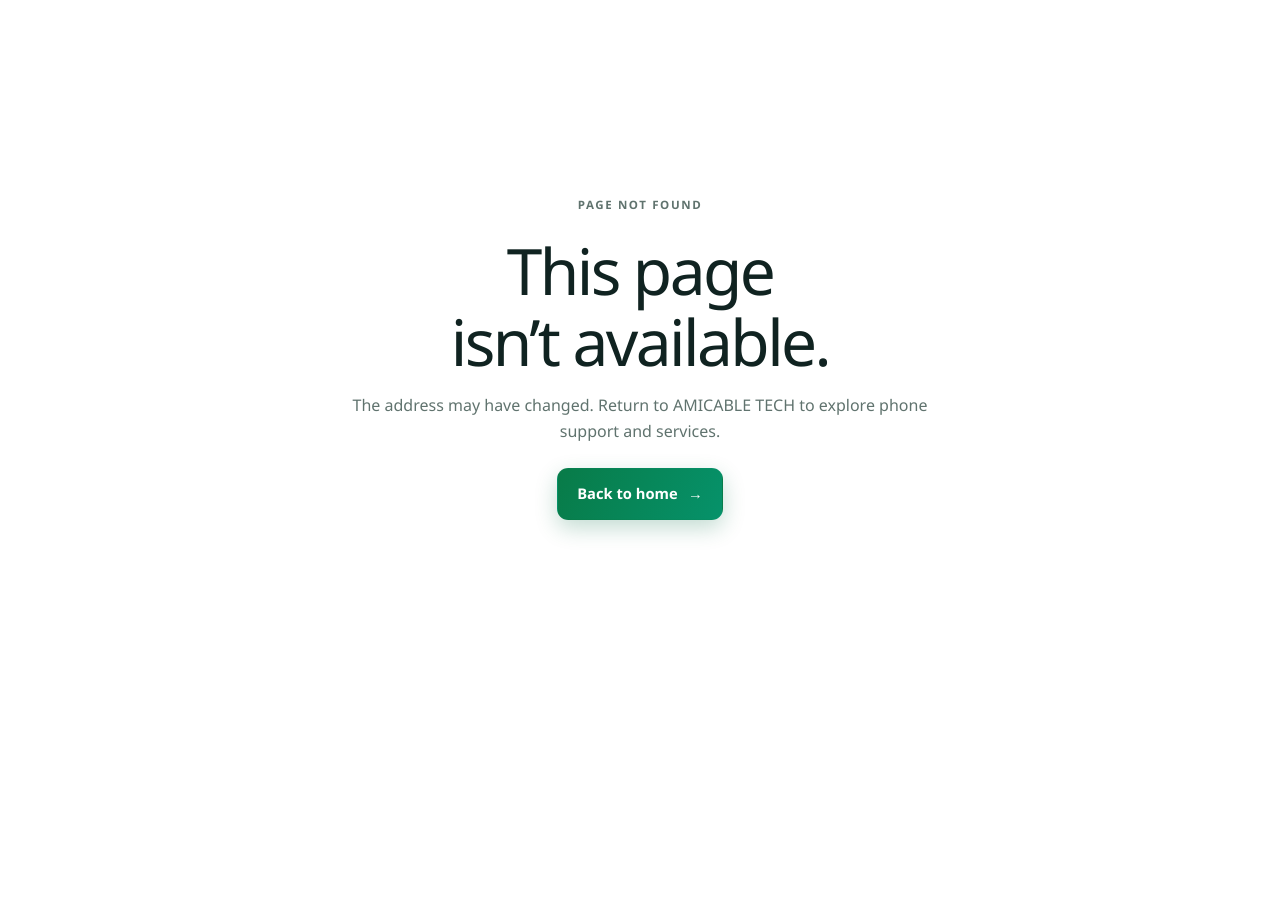
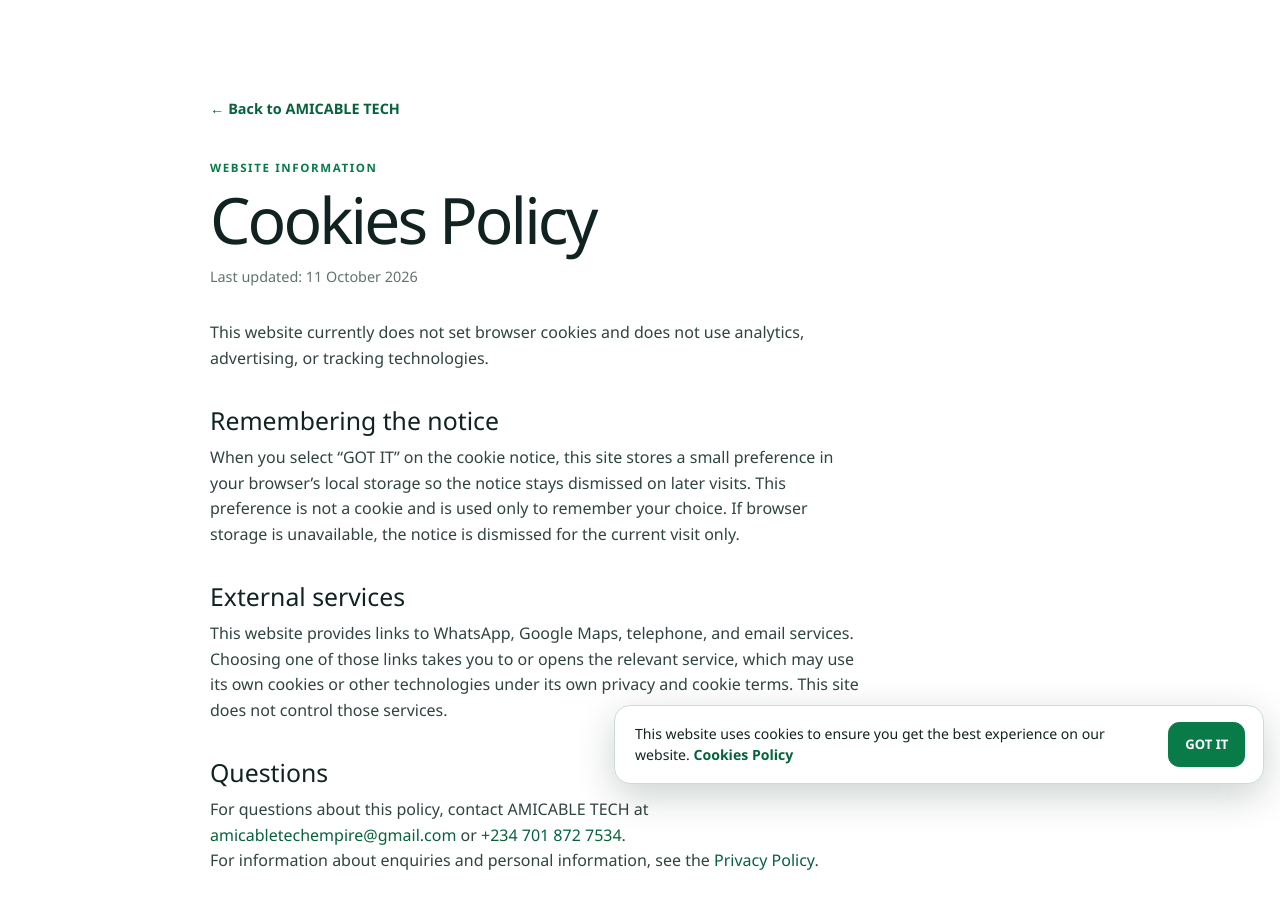
Before and after one commit to christat233/amicabletech, a Next.js app: page /cookies-policy in a window 1280 px wide. Before the commit this address had no page. Shown: the top 908 px of the page. Before the commit the page ends 800 px from the top, so only its background shows below. Built offline with nearby package versions, Linux system fonts and the light colour scheme.

Commit message:
Finalize Amicable Tech website preview

```diff
--- /dev/null
+++ b/src/app/cookie-consent.tsx
@@ -0,0 +1,51 @@
+"use client";
+
+import Link from "next/link";
+import { useSyncExternalStore } from "react";
+
+const consentKey = "amicable-tech-cookie-notice-accepted";
+const consentChangeEvent = "amicable-tech-consent-change";
+
+function subscribeToConsent(onChange: () => void) {
+  window.addEventListener(consentChangeEvent, onChange);
+  return () => window.removeEventListener(consentChangeEvent, onChange);
+}
+
+function getConsentSnapshot() {
+  try {
+    return window.localStorage.getItem(consentKey) !== "yes";
+  } catch {
+    return true;
+  }
+}
+
+function getServerSnapshot() {
+  return false;
+}
+
+export default function CookieConsent() {
+  const visible = useSyncExternalStore(subscribeToConsent, getConsentSnapshot, getServerSnapshot);
+
+  function acceptNotice() {
+    try {
+      window.localStorage.setItem(consentKey, "yes");
+    } catch {
+      // Dismiss for this visit when browser storage is unavailable.
+    }
+    window.dispatchEvent(new Event(consentChangeEvent));
+  }
+
+  if (!visible) return null;
+
+  return (
+    <aside className="cookie-notice" aria-label="Cookie notice">
+      <p>
+        This website uses cookies to ensure you get the best experience on our website. {" "}
+        <Link href="/cookies-policy">Cookies Policy</Link>
+      </p>
+      <button type="button" onClick={acceptNotice}>
+        GOT IT
+      </button>
+    </aside>
+  );
+}
--- /dev/null
+++ b/src/app/cookies-policy/page.tsx
@@ -0,0 +1,29 @@
+import type { Metadata } from "next";
+import Link from "next/link";
+
+export const metadata: Metadata = {
+  title: "Cookies Policy",
+  description: "How AMICABLE TECH uses cookies and browser storage on this website.",
+};
+
+export default function CookiesPolicyPage() {
+  return (
+    <main className="policy-page section-wrap">
+      <Link className="policy-back" href="/">← Back to AMICABLE TECH</Link>
+      <p className="eyebrow">Website information</p>
+      <h1>Cookies Policy</h1>
+      <p className="policy-updated">Last updated: 11 October 2026</p>
+      <p>This website currently does not set browser cookies and does not use analytics, advertising, or tracking technologies.</p>
+
+      <h2>Remembering the notice</h2>
+      <p>When you select “GOT IT” on the cookie notice, this site stores a small preference in your browser’s local storage so the notice stays dismissed on later visits. This preference is not a cookie and is used only to remember your choice. If browser storage is unavailable, the notice is dismissed for the current visit only.</p>
+
+      <h2>External services</h2>
+      <p>This website provides links to WhatsApp, Google Maps, telephone, and email services. Choosing one of those links takes you to or opens the relevant service, which may use its own cookies or other technologies under its own privacy and cookie terms. This site does not control those services.</p>
+
+      <h2>Questions</h2>
+      <p>For questions about this policy, contact AMICABLE TECH at <a href="mailto:amicabletechempire@gmail.com">amicabletechempire@gmail.com</a> or <a href="tel:+2347018727534">+234 701 872 7534</a>.</p>
+      <p>For information about enquiries and personal information, see the <Link href="/privacy-policy">Privacy Policy</Link>.</p>
+    </main>
+  );
+}
--- a/src/app/globals.css
+++ b/src/app/globals.css
@@ -112,12 +112,11 @@
 .service-card:nth-child(3n)::before { background: linear-gradient(90deg, #6681d5, #a38bdf, transparent); }
 .service-card:hover { transform: translateY(-4px); border-color: #b8d5ca; box-shadow: var(--shadow-card); }
 .service-card:hover::before { width: 7rem; opacity: 1; }
-.service-card-top { display: flex; align-items: center; justify-content: space-between; margin-bottom: 1.25rem; }
+.service-card-top { display: flex; align-items: center; margin-bottom: 1.25rem; }
 .service-icon { display: grid; width: 44px; height: 44px; place-items: center; border: 1px solid #cce6dc; border-radius: var(--radius-icon); background: linear-gradient(145deg, #e9f8f1, #e5f0f8); color: #087b65; }
 .service-card:nth-child(3n + 2) .service-icon { border-color: #d5e0f5; background: linear-gradient(145deg, #edf2ff, #e8f6fa); color: #526fbd; }
 .service-card:nth-child(3n) .service-icon { border-color: #e0daf1; background: linear-gradient(145deg, #f0edfb, #e9f4f7); color: #7262ab; }
 .service-icon svg { width: 22px; height: 22px; }
-.service-number { color: #738780; font-size: .7rem; font-weight: 760; letter-spacing: .12em; }
 .service-card h3 { max-width: 20ch; margin-bottom: .65rem; font-size: clamp(1.03rem, 1.35vw, 1.2rem); font-weight: 740; letter-spacing: -.025em; line-height: 1.25; }
 .service-card p { max-width: 45ch; margin-bottom: 1.15rem; color: var(--muted); font-size: .88rem; line-height: 1.6; }
 .text-link { display: inline-flex; width: fit-content; max-width: 100%; min-height: 44px; align-items: center; gap: .45rem; margin-top: auto; align-self: flex-start; color: var(--brand); font-size: .83rem; font-weight: 750; text-decoration: none; }
@@ -132,12 +131,16 @@
 .process-intro h2, .contact-copy h2 { margin-bottom: 1.1rem; color: #fff; font-size: clamp(2.3rem, 4vw, 3.7rem); font-weight: 760; letter-spacing: -.05em; line-height: 1.04; }
 .process-intro > p:not(.eyebrow), .contact-copy > p:not(.eyebrow):not(.contact-note) { margin-bottom: 1.5rem; color: #c5d8d4; }
 .steps-list { border-top: 1px solid rgb(255 255 255 / 20%); }
-.step { display: grid; grid-template-columns: 32px 1fr 32px; align-items: start; gap: 1rem; padding: 1.3rem 0; border-bottom: 1px solid rgb(255 255 255 / 20%); }
+.step { display: grid; grid-template-columns: 32px minmax(0, 1fr); align-items: start; gap: 1rem; padding: 1.3rem 0; border-bottom: 1px solid rgb(255 255 255 / 20%); }
 .step-number { padding-top: .2rem; color: #87dabe; font-size: .73rem; font-weight: 750; }
 .step h3 { margin-bottom: .35rem; color: #fff; font-size: 1rem; font-weight: 740; }
 .step p { margin-bottom: 0; color: #c5d8d4; font-size: .86rem; }
-.step-arrow { display: grid; width: 30px; height: 30px; place-items: center; border: 1px solid rgb(255 255 255 / 35%); border-radius: 50%; color: #a8e5cf; }
-.step-arrow svg { width: 15px; height: 15px; }
+
+.cookie-notice { position: fixed; z-index: 9; right: max(1rem, env(safe-area-inset-right)); bottom: max(1rem, env(safe-area-inset-bottom)); display: flex; width: min(650px, calc(100vw - 2rem)); align-items: center; justify-content: space-between; gap: 1.25rem; padding: 1rem 1.1rem 1rem 1.25rem; border: 1px solid #c9ddd4; border-radius: var(--radius-card); background: #fff; box-shadow: 0 12px 38px rgb(7 28 26 / 20%); color: var(--ink); }
+.cookie-notice p { margin: 0; font-size: .88rem; line-height: 1.5; }
+.cookie-notice a { color: var(--brand-strong); font-weight: 700; }
+.cookie-notice button { min-height: 44px; flex: 0 0 auto; padding: .7rem 1rem; border: 1px solid var(--brand); border-radius: var(--radius-control); background: var(--brand); color: #fff; font: inherit; font-size: .82rem; font-weight: 760; cursor: pointer; }
+.cookie-notice button:hover { border-color: var(--brand-strong); background: var(--brand-strong); }
 
 .faq-section { display: grid; grid-template-columns: .72fr 1.28fr; gap: clamp(3rem, 7vw, 6.5rem); padding-block: var(--section-space); }
 .faq-heading h2 { margin-bottom: 1rem; }
@@ -271,6 +274,9 @@
   .art-chip { min-height: 42px; gap: .4rem; padding-inline: .55rem; font-size: .7rem; }
   .contact-detail { grid-template-columns: 1fr; gap: .2rem; }
   .footer-legal span { display: block; margin: .2rem 0 0; }
+  .cookie-notice { right: max(.5rem, env(safe-area-inset-right)); bottom: max(.5rem, env(safe-area-inset-bottom)); width: calc(100vw - 1rem); align-items: flex-start; gap: .75rem; padding: .85rem; }
+  .cookie-notice p { font-size: .8rem; }
+  .cookie-notice button { padding-inline: .8rem; }
 }
 @media (prefers-reduced-motion: reduce) {
   *, *::before, *::after { scroll-behavior: auto !important; animation-duration: .01ms !important; animation-iteration-count: 1 !important; transition-duration: .01ms !important; }
--- a/src/app/layout.tsx
+++ b/src/app/layout.tsx
@@ -1,5 +1,6 @@
 import type { Metadata, Viewport } from "next";
 import type { ReactNode } from "react";
+import CookieConsent from "./cookie-consent";
 import "./globals.css";
 
 export const metadata: Metadata = {
@@ -41,7 +42,7 @@
 export default function RootLayout({ children }: Readonly<{ children: ReactNode }>) {
   return (
     <html lang="en">
-      <body>{children}</body>
+      <body>{children}<CookieConsent /></body>
     </html>
   );
 }
--- a/src/app/page.tsx
+++ b/src/app/page.tsx
@@ -6,7 +6,6 @@
 
 const services = [
   {
-    number: "01",
     icon: "repair",
     title: "Phone Repairs & Maintenance",
     description:
@@ -15,7 +14,6 @@
       "Hello Amicable Tech, I’m enquiring about phone repairs or maintenance. I can share my phone model and describe the issue. Please let me know what service may be suitable.",
   },
   {
-    number: "02",
     icon: "software",
     title: "Phone Software Solutions",
     description:
@@ -24,7 +22,6 @@
       "Hello Amicable Tech, I’m enquiring about phone software support. I can share my phone model and explain the software issue. Please let me know what details you need.",
   },
   {
-    number: "03",
     icon: "remote",
     title: "Remote Unlocking",
     description:
@@ -33,7 +30,6 @@
       "Hello Amicable Tech, I’m enquiring about remote unlocking. I can share my phone model and lock details. Please assess whether it is eligible.",
   },
   {
-    number: "04",
     icon: "network",
     title: "SIM & Network Unlocking",
     description:
@@ -42,13 +38,20 @@
       "Hello Amicable Tech, I’m enquiring about SIM or network unlocking. I can share my phone model, carrier if known, and lock details. Please check eligibility.",
   },
   {
-    number: "05",
     icon: "technical",
     title: "Phone Diagnostics & Support",
     description:
       "Get help understanding a phone fault and the support options that may suit your device.",
     message:
       "Hello Amicable Tech, I’m enquiring about phone diagnostics and support. I can share my phone model and describe the issue. Please let me know what information you need to assess it.",
+  },
+  {
+    icon: "activation",
+    title: "Box/Dongle Activation or Renewal",
+    description:
+      "Ask about activating or renewing a phone service box or dongle. Share the product name so we can review your options.",
+    message:
+      "Hello Amicable Tech, I’m enquiring about Box/Dongle Activation or Renewal. I can share the product name and activation or renewal details. Please let me know the available options.",
   },
 ] as const;
 
@@ -119,6 +122,7 @@
     remote: <><rect x="7" y="3" width="10" height="18" rx="2" /><path d="M10 6h4m-3 11h2M3.5 8.5a5 5 0 0 1 0 7m17-7a5 5 0 0 0 0 7M1 6a8.5 8.5 0 0 1 0 12m22-12a8.5 8.5 0 0 0 0 12" /></>,
     network: <><path d="M12 21s7-5 7-11V5l-7-3-7 3v5c0 6 7 11 7 11Z" /><path d="M9 12h6m-3-3v6" /></>,
     technical: <><rect x="5" y="3" width="11" height="18" rx="2" /><path d="M8 6h5m-4 12h3m2-5 2 2 4-5" /><circle cx="18" cy="9" r="3" /></>,
+    activation: <><rect x="3" y="7" width="13" height="10" rx="2" /><path d="M16 10h3l2 2v3h-5M7 17v2m8-2v2M6 10h7m-3.5-3v6" /><circle cx="18.5" cy="15" r=".5" fill="currentColor" /></>,
   };
 
   return <svg {...common} viewBox="0 0 24 24">{paths[name]}</svg>;
@@ -185,8 +189,8 @@
           </div>
           <div className="service-grid">
             {services.map((service) => (
-              <article className="service-card" key={service.number}>
-                <div className="service-card-top"><span className="service-icon"><LineIcon name={service.icon} /></span><span className="service-number">{service.number}</span></div>
+              <article className="service-card" key={service.title}>
+                <div className="service-card-top"><span className="service-icon"><LineIcon name={service.icon} /></span></div>
                 <h3>{service.title}</h3><p>{service.description}</p>
                 <a className="text-link" href={whatsappLink(service.message)} target="_blank" rel="noopener noreferrer" aria-label={`Enquire about ${service.title} on WhatsApp`}>Enquire about this <ArrowIcon /></a>
               </article>
@@ -199,7 +203,7 @@
           <div className="section-wrap process-inner">
             <div className="process-intro"><p className="eyebrow eyebrow-light">How it works</p><h2 id="process-title">A clear path from<br />question to support.</h2><p>Every phone and situation is different. We start by understanding yours.</p><a className="button button-white" href={whatsappLink(generalMessage)} target="_blank" rel="noopener noreferrer">Start a conversation <ArrowIcon /></a></div>
             <div className="steps-list">
-              {steps.map((step) => <article className="step" key={step.number}><span className="step-number">{step.number}</span><div><h3>{step.title}</h3><p>{step.description}</p></div><span className="step-arrow" aria-hidden="true"><ArrowIcon /></span></article>)}
+              {steps.map((step) => <article className="step" key={step.number}><span className="step-number">{step.number}</span><div><h3>{step.title}</h3><p>{step.description}</p></div></article>)}
             </div>
           </div>
         </section>
@@ -232,7 +236,7 @@
             <a href="#services">Services</a><a href="#process">How it works</a><a href="#faq">FAQ</a><a href="#contact">Contact</a>
           </nav>
           <nav className="footer-policies" aria-label="Legal and privacy">
-            <Link href="/privacy-policy">Privacy Policy</Link>
+            <Link href="/privacy-policy">Privacy Policy</Link><Link href="/cookies-policy">Cookies Policy</Link>
           </nav>
           <p className="footer-legal">© {new Date().getFullYear()} AMICABLE TECH. All rights reserved. <span>Uyo, Akwa Ibom State, Nigeria</span></p>
           <p className="footer-credit">Powered by EloTech Resources</p>
--- a/src/app/privacy-policy/page.tsx
+++ b/src/app/privacy-policy/page.tsx
@@ -24,7 +24,7 @@
       <p>Do not include passwords, account verification codes, or other authentication secrets in an enquiry. The site does not intentionally ask for them.</p>
 
       <h2>Website technologies and security</h2>
-      <p>The application source reviewed for this policy contains no analytics or advertising tags, embedded third-party widgets, consent manager, or use of browser cookies, local storage, or session storage. The site links to WhatsApp, Google Maps, telephone, and email services, which may process data after you choose to use them. Hosting and infrastructure logs are controlled by the deployment provider and are not described here because the live hosting configuration has not been verified.</p>
+      <p>The application source reviewed for this policy contains no analytics or advertising tags, embedded third-party widgets, or use of browser cookies. The site uses local storage only to remember that a visitor dismissed the cookie notice; see the <a href="/cookies-policy">Cookies Policy</a>. The site links to WhatsApp, Google Maps, telephone, and email services, which may process data after you choose to use them. Hosting and infrastructure logs are controlled by the deployment provider and are not described here because the live hosting configuration has not been verified.</p>
       <p>Reasonable technical safeguards should be used to protect information handled by the business. No website or communication channel can be described as completely secure.</p>
 
       <h2>Your questions or privacy requests</h2>
```
Also changed, not shown: 1 other file (tests, documents, lock files or other folders).
